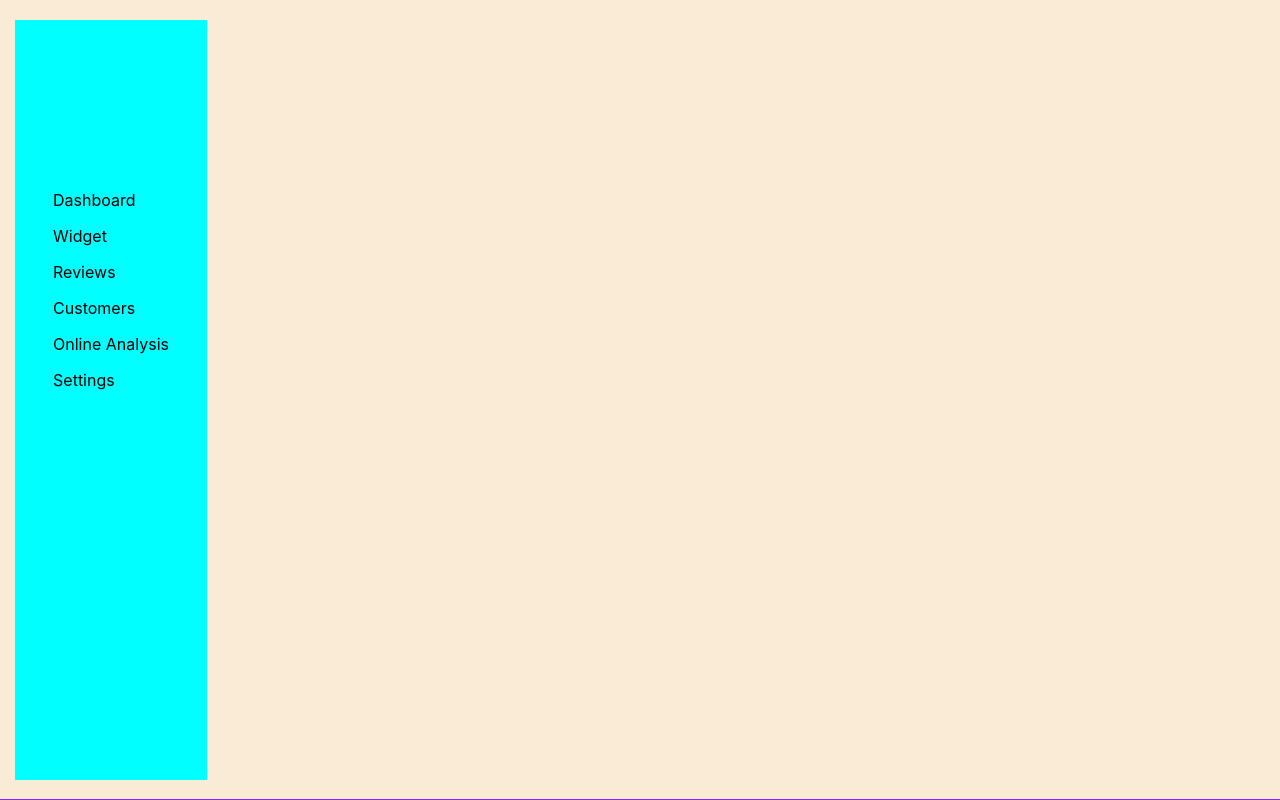
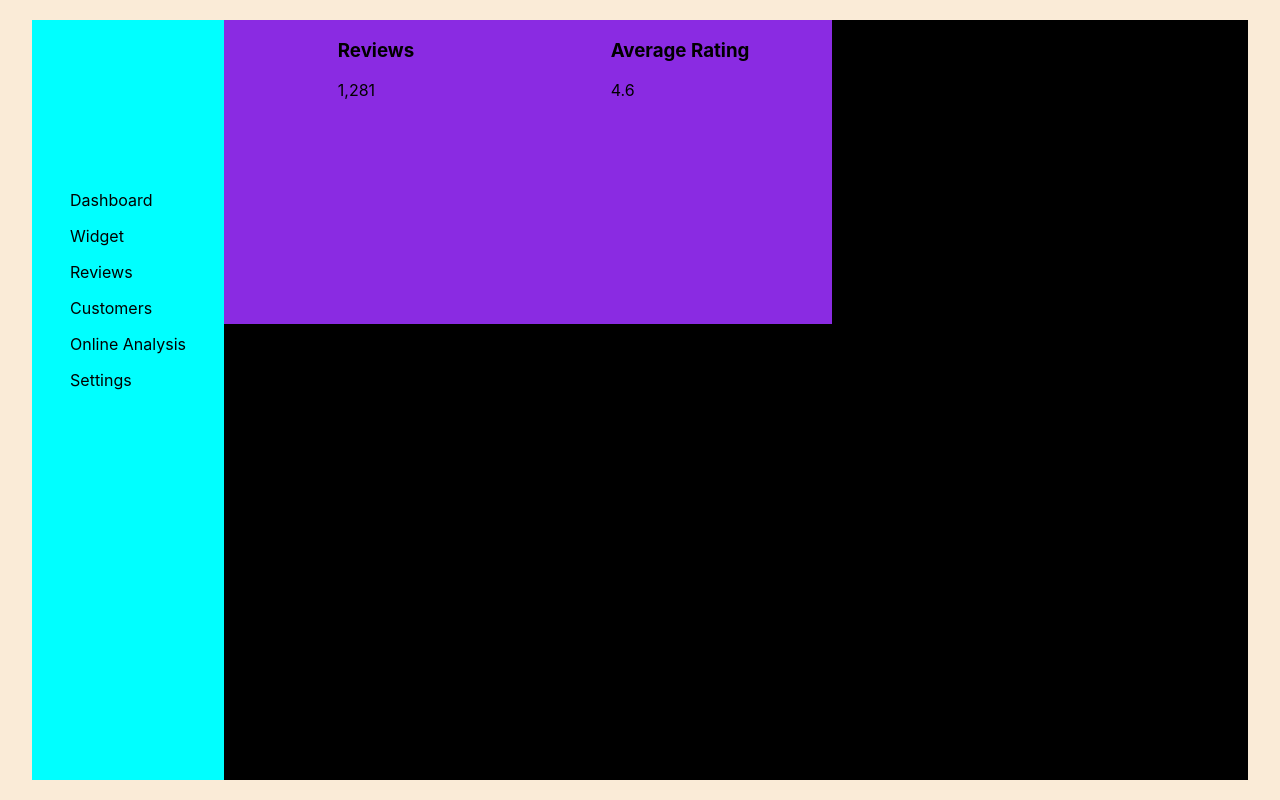
Before and after one commit to RiverXDiamant/dashboard, a React (Create React App) app: page / in a window 1280 px wide. Shown: the top 800 px of the page. Built offline with nearby package versions, Linux system fonts and the light colour scheme.

Commit message:
updated styling

```diff
--- a/src/App.css
+++ b/src/App.css
@@ -1,12 +1,22 @@
 body {
+  display: flex;
+  justify-content: center;
   margin-top: 20px;
   background-color: antiquewhite;
 }
 
+/* Container */
+.container {
+  display: flex;
+  background-color: black;
+  width: 95vw;
+  height: 95vh;
+}
+
+/* Sidebar */
 .dashboard {
   display: flex;
   justify-content: center;
-  margin-left: 15px;
   background-color: aqua;
   width: 15vw;
   height: 95vh;
@@ -15,6 +25,20 @@ body {
 .sidebar {
   margin-top: 80%;
 }
+
+/* Reviews */
 .reviews {
+  display: flex;
+  justify-content: center;
   background-color: blueviolet;
+  width: 25%;
+  height: 40%;
 }
+
+.average-rating {
+  display: flex;
+  justify-content: center;
+  background-color: blueviolet;
+  width: 25%;
+  height: 40%;
+}
```
